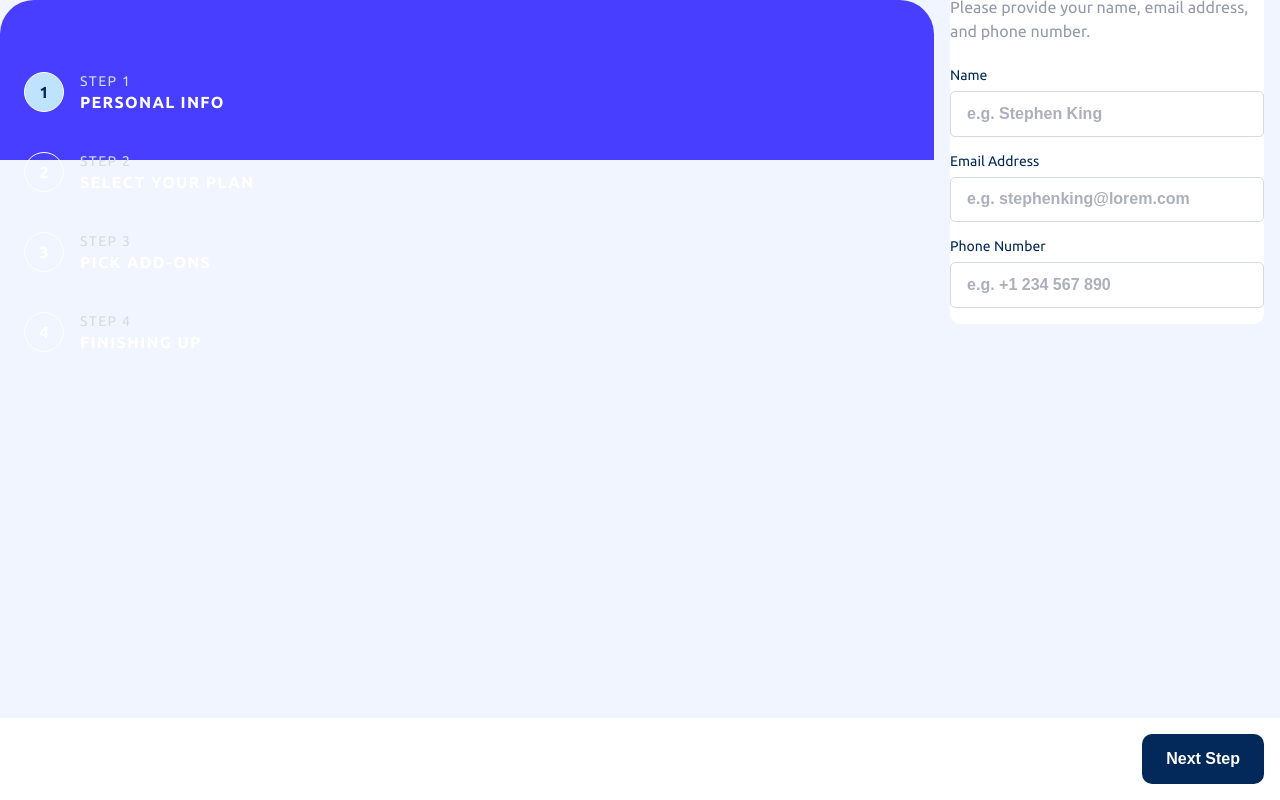
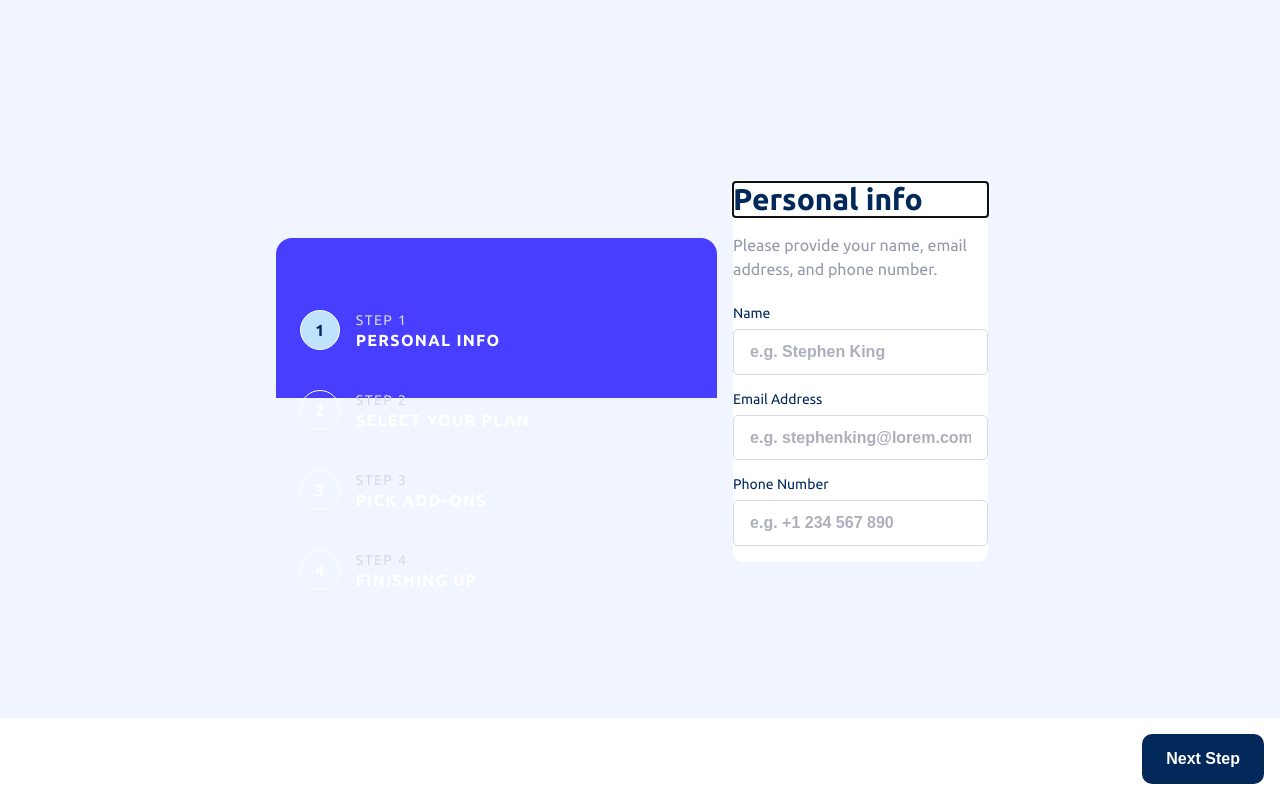
Before and after one commit to f29pereira/multi-step-form, a Next.js app: page / in a window 1280 px wide. Built offline with nearby package versions, Linux system fonts and the light colour scheme.

Commit message:
feat: Add styling to the Home component
- Desktop (1024px) screens: Display the MultiStepForm component in a fully centered flex row container

```diff
--- /dev/null
+++ b/src/app/page.module.css
@@ -0,0 +1,19 @@
+/**
+ * CSS Module for Home component
+ * Classes:
+ * .mainCont - container for the MultiStepForm component
+ */
+
+.mainCont {
+  height: 100vh;
+}
+
+/*Desktop Styles*/
+@media (min-width: 64rem /*1024px*/) {
+  /*flex row container fully centered*/
+  .mainCont {
+    display: flex;
+    justify-content: center;
+    align-items: center;
+  }
+}
--- a/src/app/page.tsx
+++ b/src/app/page.tsx
@@ -1,3 +1,4 @@
+import styles from "./page.module.css";
 import MultiStepForm from "./components/MultiStepForm/MultiStepForm";
 
 /**
@@ -5,7 +6,7 @@ import MultiStepForm from "./components/MultiStepForm/MultiStepForm";
  */
 export default function Home() {
   return (
-    <main>
+    <main className={styles.mainCont}>
       <MultiStepForm />
     </main>
   );
```
